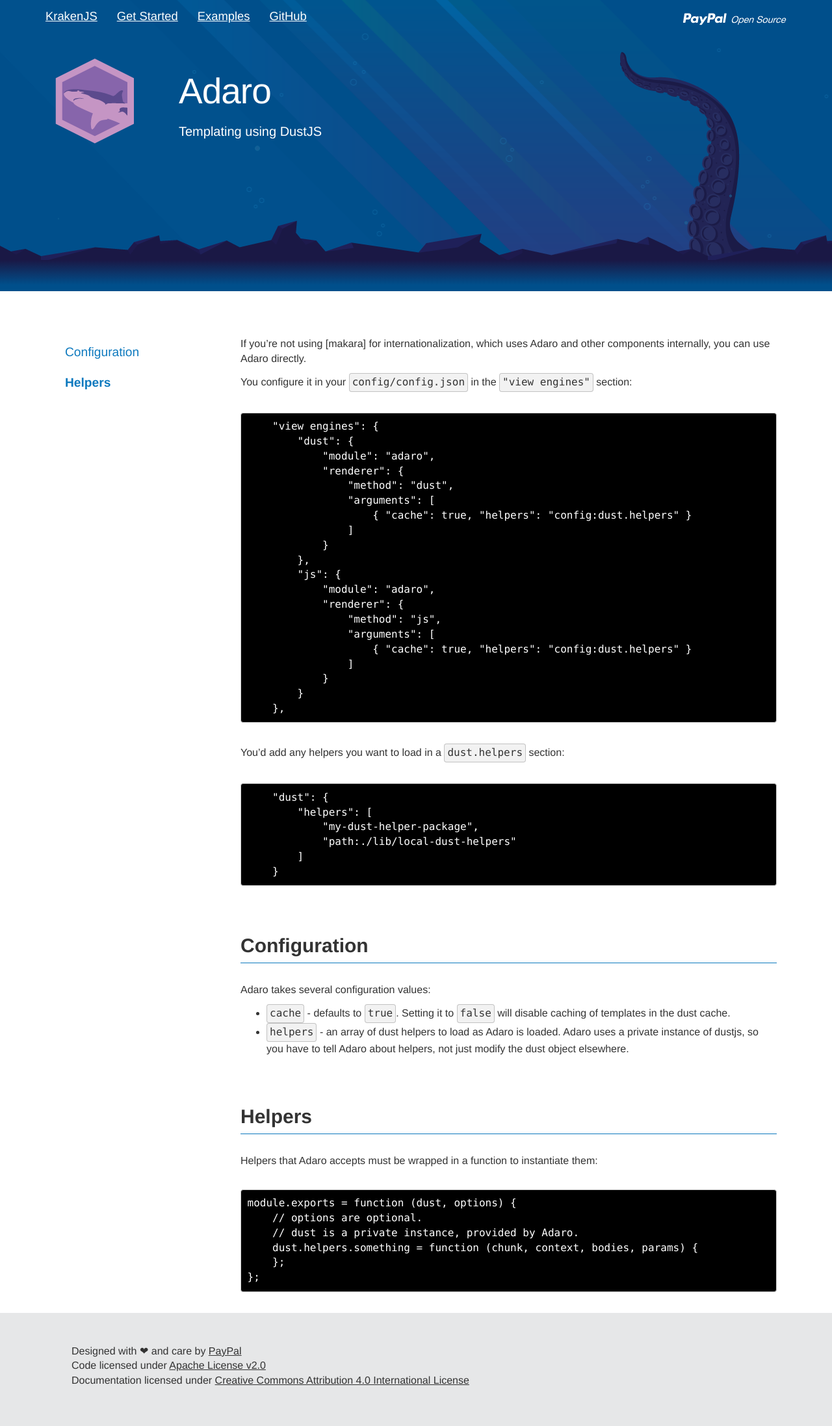
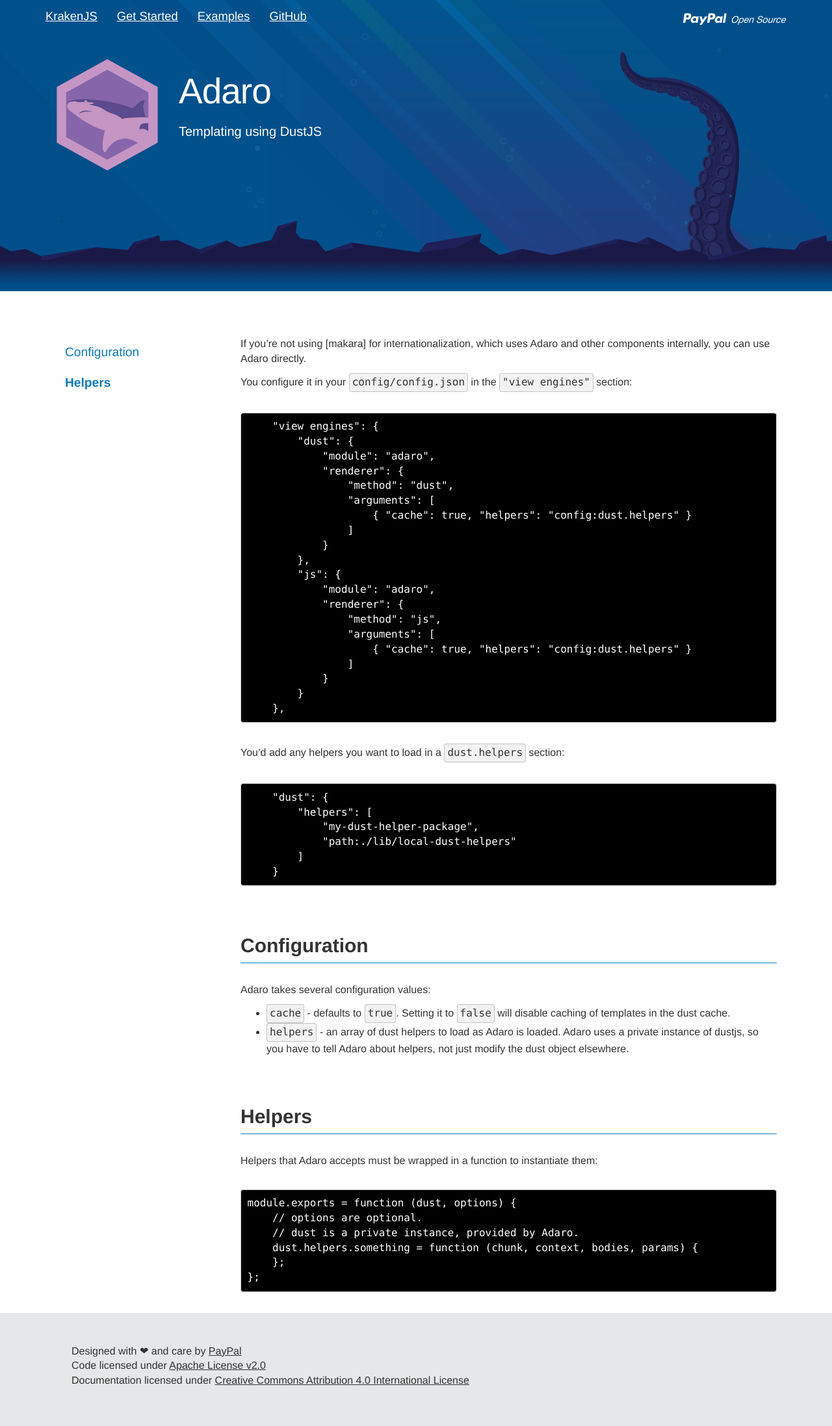
Before and after one commit to krakenjs/krakenjs.github.io, a Jekyll site: the page built from adaro.md, in a window 1280 px wide. Shown: the whole page at 65% size. Built offline with Jekyll 4.4.1, drawn with Linux system fonts in a browser that asks for light colours.

Commit message:
Convert Adaro image to SVG

```diff
--- a/_layouts/frontpage.html
+++ b/_layouts/frontpage.html
@@ -33,7 +33,7 @@
                     <a href="makara.html"><img src="img/Makara.png"><strong>Makara</strong>Dust I18N</a>
 	            </div>
 	            <div class="adaro col-sm-3">
-                    <a href="adaro.html"><img src="img/Adaro.png"><strong>Adaro</strong>Dust Templating</a>
+                    <a href="adaro.html"><img src="img/Adaro.svg"><strong>Adaro</strong>Dust Templating</a>
 	            </div>
 	        </div>
         </div>
--- a/adaro.md
+++ b/adaro.md
@@ -1,7 +1,7 @@
 ---
 title: Adaro
 layout: documentation
-logo: Adaro.png
+logo: Adaro.svg
 description: Templating using DustJS
 ---
 
--- a/css/kraken.css
+++ b/css/kraken.css
@@ -294,6 +294,11 @@
     text-decoration: none;
 }
 
+#modules img {
+    width: 121px;
+    height: 131px;
+}
+
 .lusca strong {
 	color: #f6ca42;
 }
```
Also changed, not shown: img/Adaro.png (deleted), img/Adaro.svg (added).
